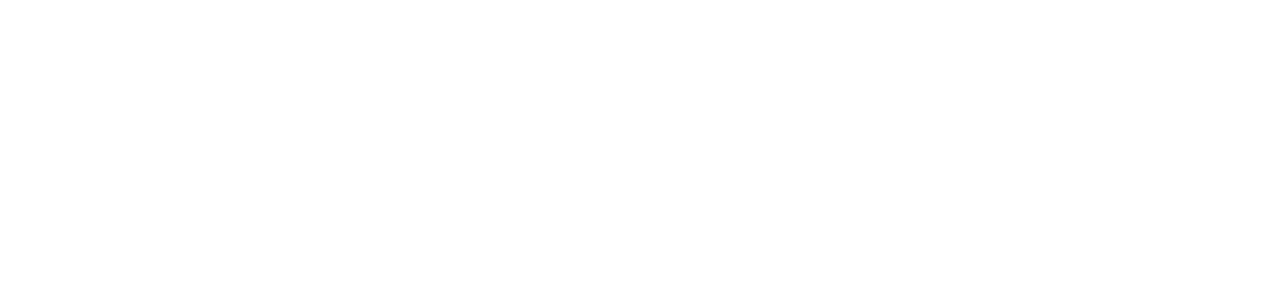
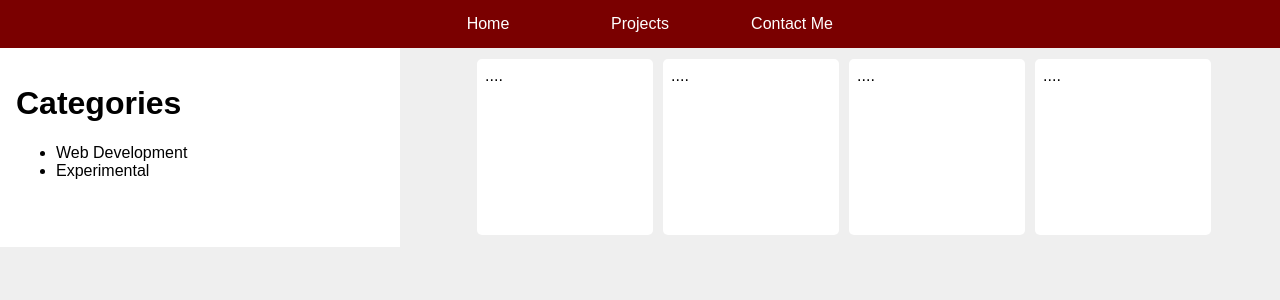
Before and after one commit to ikukee/Web-Portfolio, a React (Create React App) app in the folder client-side/: page /projects in a window 1280 px wide. Before the commit this address had no page. Shown: the top 300 px of the page. Built offline with nearby package versions, Linux system fonts and the light colour scheme.

Commit message:
front facing look and color scheme

```diff
--- a/client-side/src/App.js
+++ b/client-side/src/App.js
@@ -1,24 +1,22 @@
-import logo from './logo.svg';
+
 import './App.css';
-import {BrowserRouter, Routes,Route, Navigate} from "react-router-dom"
-import { Landing } from './views/Landing';
-import { Navbar } from './components/Navbar';
+import { BrowserRouter, Routes, Route } from "react-router-dom"
+import { Landing } from './views/Landing/Landing';
+import { Navbar } from './components/Navbar/Navbar';
 import { Project } from './views/Project';
-import { ProjectList } from './views/ProjectList';
+import { ProjectList } from './views/ProjectList/ProjectList';
 function App() {
   return (
     <div className="App">
-      <Navbar/>
+
       <BrowserRouter>
+        <Navbar />
         <div className='pages'>
           <Routes>
-            <Route path='/' element={<Landing/>}/>
-          </Routes>
-          <Routes>
-            <Route path='/projects' element={<ProjectList/>}/>
-          </Routes>
-          <Routes>
-            <Route path='/projects/i/:id' element={<Project/>}/>
+            <Route path='/' element={<Landing />} />
+            <Route path='/projects' element={<ProjectList />} />
+            <Route path='/projects/i/:id' element={<Project />} />
+            <Route path='*' element={<h1>404: Page not found</h1>} />
           </Routes>
         </div>
       </BrowserRouter>
--- a/client-side/src/components/Navbar.js
+++ /dev/null
@@ -1,13 +0,0 @@
-import React from 'react'
-import { Link } from 'react-router-dom'
-export const Navbar = () => {
-  return (<>
-    <div class="">
-        <ul>
-            <li><Link to="/">Home</Link></li>
-            <li><Link to="/projects">Projects</Link></li>
-            <li><Link to="/contact-me">Contact Me</Link></li>
-        </ul>
-    </div>
-    </>)
-}
--- /dev/null
+++ b/client-side/src/components/Navbar/Navbar.css
@@ -0,0 +1,31 @@
+#navbar{
+    display: flex;
+    justify-content: center;
+    background-color: var(--barn-red);
+    color: var(--text-white);
+    height: 3rem;
+    margin:0;
+
+}
+#navbar ul{
+    list-style: none;
+    display: flex;
+    justify-content: center;
+    width: 100%;
+    padding:0;
+    margin: 0;
+    align-items: center;
+}
+#navbar ul > *{
+    padding-inline: .75rem;
+    padding-block: .25rem;
+    transition: all .1s;
+    font-weight: 500;
+    cursor: pointer;
+    width: 8rem;
+    &:hover{
+        border-bottom: 2px solid white;
+        color:white;
+
+    }
+}
--- /dev/null
+++ b/client-side/src/components/Navbar/Navbar.js
@@ -0,0 +1,14 @@
+import React from 'react'
+import { Link } from 'react-router-dom'
+import "./Navbar.css";
+export const Navbar = () => {
+  return (<>
+    <div id="navbar">
+        <ul>
+            <li onClick={(e)=>window.location.href="/"}>Home</li>
+            <li onClick={(e)=>window.location.href="/projects"}>Projects</li>
+            <li onClick={(e)=>window.location.href="/contact-me"}>Contact Me</li>
+        </ul>
+    </div>
+    </>)
+}
--- a/client-side/src/index.css
+++ b/client-side/src/index.css
@@ -1,13 +1,27 @@
 body {
   margin: 0;
-  font-family: -apple-system, BlinkMacSystemFont, 'Segoe UI', 'Roboto', 'Oxygen',
-    'Ubuntu', 'Cantarell', 'Fira Sans', 'Droid Sans', 'Helvetica Neue',
-    sans-serif;
-  -webkit-font-smoothing: antialiased;
-  -moz-osx-font-smoothing: grayscale;
+  background: var(--foreground);
+  font-family: "Rubik", sans-serif;
+};
+
+*{
+  box-sizing: border-box;
+  outline: 0px solid green;
 }
+:root {
+  /* CSS HEX */
+--barn-red: #780000ff;
+--fire-brick: #c1121fff;
+--papaya-whip: #fdf0d5ff;
+--prussian-blue: #003049ff;
+--air-superiority-blue: #669bbcff;
 
-code {
-  font-family: source-code-pro, Menlo, Monaco, Consolas, 'Courier New',
-    monospace;
+/* CSS HSL */
+--barn-red: hsla(0, 100%, 24%, 1);
+--fire-brick: hsla(356, 83%, 41%, 1);
+--papaya-whip: hsla(40, 91%, 91%, 1);
+--prussian-blue: hsla(201, 100%, 14%, 1);
+--air-superiority-blue: hsla(203, 39%, 57%, 1);
+--text-white: #ffffff;
+--foreground: #efefef;
 }
--- a/client-side/src/views/Landing.js
+++ /dev/null
@@ -1,7 +0,0 @@
-import React from 'react'
-
-export const Landing = () => {
-  return (<>
-    <div>Landing</div>
-    </>)
-}
--- /dev/null
+++ b/client-side/src/views/Landing/Landing.js
@@ -0,0 +1,14 @@
+import React from 'react'
+import red from '../../assets/red.jpg'
+import "./landing.css"
+export const Landing = () => {
+  return (<>
+    <div class="splash-header">
+      <img src={red} className='my_picture' alt="my_picture" />
+      <div class="splash-content">
+        <h1>ROMEO M. PANIS II</h1>
+        <p></p>
+      </div>
+    </div>
+  </>)
+}
--- /dev/null
+++ b/client-side/src/views/Landing/landing.css
@@ -0,0 +1,19 @@
+.splash-header{
+    padding: 5px;
+    display: flex;
+    margin:1rem;
+    border-radius: 5px;
+    background: white;
+}
+.splash-content{
+    padding-inline: 1rem;
+    width: 100%;
+    text-align: left;
+}
+.splash-content h1{
+    font-size: 4rem;
+}
+.my_picture{
+    width: 30rem;
+    height: auto;
+}
--- a/client-side/src/views/Project.js
+++ b/client-side/src/views/Project.js
@@ -1,8 +1,8 @@
 import React from 'react'
-
-export const Project = ({id}) => {
-    console.log(id)
+import {useParams} from "react-router-dom"
+export const Project = () => {
+  const {id} = useParams();
   return (
-    <div>Project</div>
+    <div>Project {id}</div>
   )
 }
--- a/client-side/src/views/ProjectList.js
+++ /dev/null
@@ -1,7 +0,0 @@
-import React from 'react'
-
-export const ProjectList = () => {
-  return (
-    <div>Projects</div>
-  )
-}
--- /dev/null
+++ b/client-side/src/views/ProjectList/ProjectList.css
@@ -0,0 +1,30 @@
+.content {
+    display: flex;
+    gap: .5rem;
+
+    .side-nav {
+        background-color: white;
+        width: 30%;
+        text-align: left;
+        display: flex;
+
+        padding: 1rem;
+    }
+}
+
+
+.content .main-content {
+    width: 70%;
+    padding: .4rem;
+
+    .items {
+        background-color: white;
+
+        display: inline-flex;
+        padding: .5rem;
+        width: 10rem;
+        height: 10rem;
+        margin: 5px;
+        border-radius: 5px;
+    }
+}
--- /dev/null
+++ b/client-side/src/views/ProjectList/ProjectList.js
@@ -0,0 +1,32 @@
+import React from 'react'
+import "./ProjectList.css"
+export const ProjectList = () => {
+  return (<>
+    <div class="content">
+      <div class="side-nav">
+        <div>
+          <h1>Categories</h1>
+          <ul>
+            <li>Web Development</li>
+            <li>Experimental</li>
+          </ul>
+        </div>
+      </div>
+      <div class="main-content">
+        <div class="items">
+          ....
+        </div>
+        <div class="items">
+          ....
+        </div>
+        <div class="items">
+          ....
+        </div>
+        <div class="items">
+          ....
+        </div>
+
+      </div>
+    </div>
+  </>)
+}
```
Also changed, not shown: client-side/src/assets/red.jpg (added).
